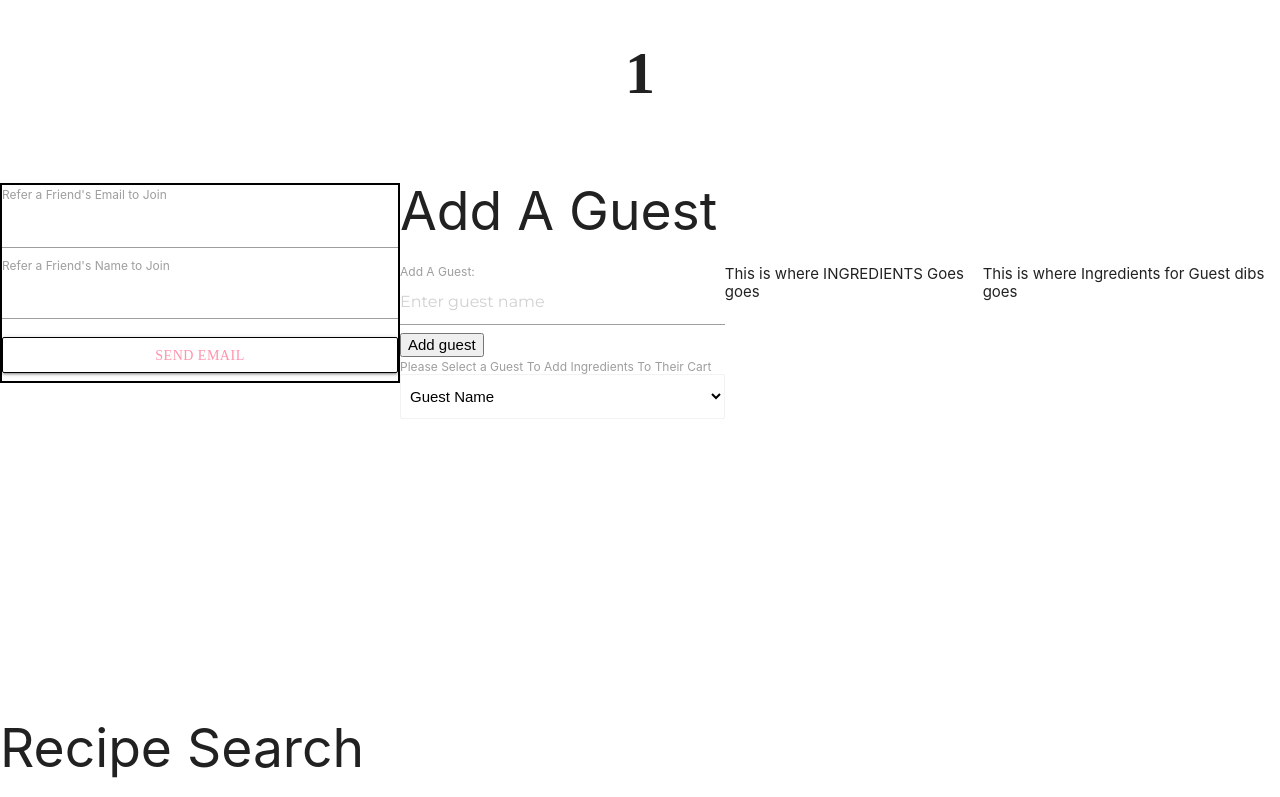
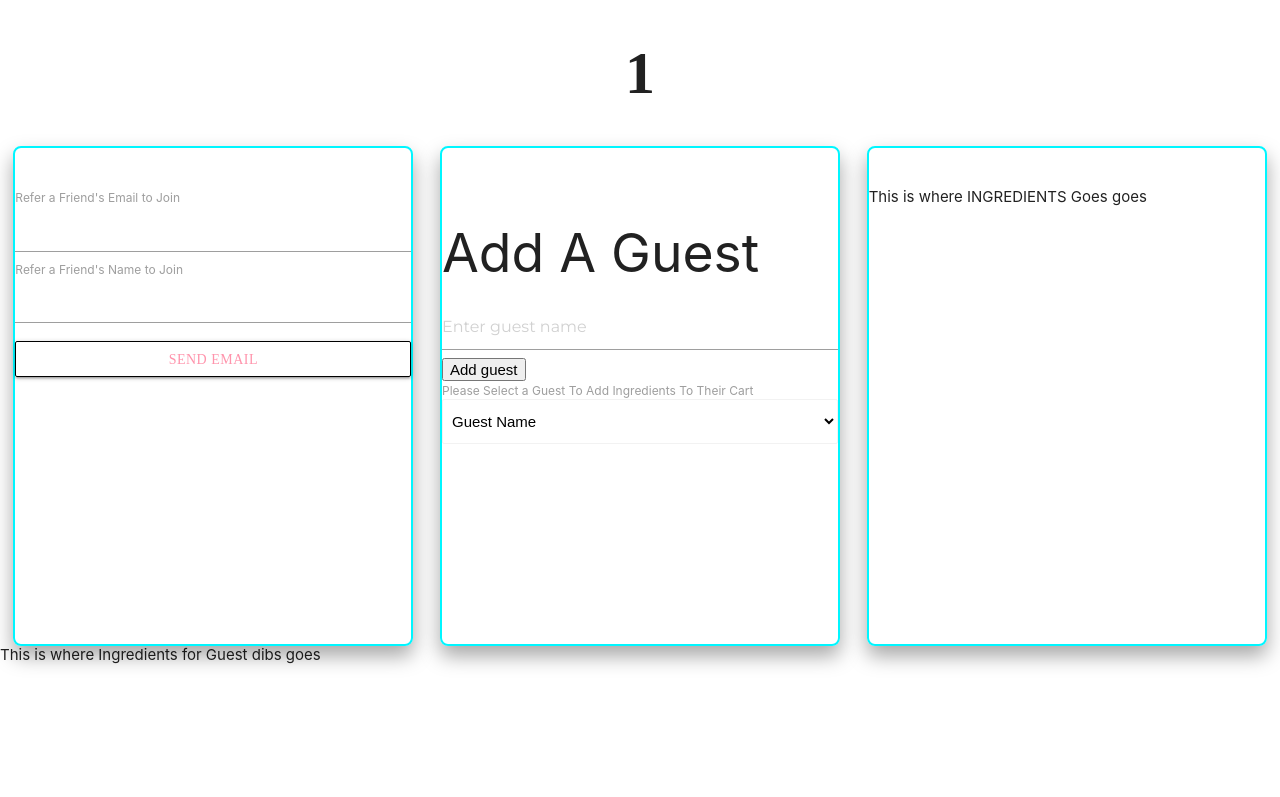
Before and after one commit to whats-for-dinner-juno/teamFoodie, a React (Create React App) app: page /dashboard/1 in a window 1280 px wide. Shown: the top 797 px of the page. Built offline with nearby package versions, Linux system fonts and the light colour scheme; a web font is replaced by a local one.

Commit message:
fixing router and styled

```diff
--- a/src/components/HomePage.js
+++ b/src/components/HomePage.js
@@ -7,6 +7,7 @@ import {
 } from "react-router-dom";
 import Account from "./authenication/Account";
 import Referral from "./Referral";
+
 
 class HomePage extends Component {
   render() {
--- a/src/components/partyGroup/PartyEntry.js
+++ b/src/components/partyGroup/PartyEntry.js
@@ -23,7 +23,7 @@ class PartyEntry extends Component {
         return(
             <div>
                 <div>
-                    <button className="btn " onClick={this.signOut}>sign out</button>
+                    <button className="btn signOut" onClick={this.signOut}>sign out</button>
                     <h1>Welcome to Whats for Dinner</h1>
                     {/* <PartyName /> */}
                 </div>
--- a/src/components/partyGroup/PartyInvites.js
+++ b/src/components/partyGroup/PartyInvites.js
@@ -37,11 +37,11 @@ class PartyInvites extends Component {
             <Fragment>
                 <h1>{this.props.match.params.partyName}</h1>
                 <div className="flexGrid">
-                    <div><Referral partyName={this.props.match.params.partyName} /></div>
-                    <div className="listOfGuests">
+                    <div className="dashboardInfo"><Referral partyName={this.props.match.params.partyName} /></div>
+                    <div className="listOfGuests dashboardInfo">
                         <h2>Add A Guest</h2>
                         <form action="">
-                        <label htmlFor="addGuest" className="labelBorder">Add A Guest:</label>
+                        <label htmlFor="addGuest" className="labelBorder"></label>
                         {/* Below input adds guest to guest array on event object in Firebase. */}
                             <input
                             onChange={this.handleChange}
@@ -71,16 +71,16 @@ class PartyInvites extends Component {
                         </form>
                     </div>
 
-                    <div className="listOfIngredients">This is where INGREDIENTS Goes goes</div>
-                    <div className="listOfIngredientsAndGuest">This is where Ingredients for Guest dibs goes</div>
+                    <div className="listOfIngredients dashboardInfo">This is where INGREDIENTS Goes goes</div>
                 </div>
+                <div className="listOfIngredientsAndGuest">This is where Ingredients for Guest dibs goes</div>
 
                 <div className="searchRecipes">
                     <Search />
                 </div>
-                <Switch>
+                {/* <Switch>
                 <Route path="/meal/:idMeal" component={RecipeDetails}/>
-                </Switch>
+                </Switch> */}
             </Fragment>
         )
     }
--- a/src/styles/sass/_authenication.scss
+++ b/src/styles/sass/_authenication.scss
@@ -62,3 +62,6 @@ p {
 .signInBtn:hover:before {
     height: 210%;
 }
+.signOut {
+    margin: 0 auto;
+}
--- a/src/styles/sass/_party.scss
+++ b/src/styles/sass/_party.scss
@@ -4,10 +4,12 @@
     align-items: center;
 }
 .partyPost {
+    display: flex;
+    flex-wrap: wrap;
+    justify-content: center;
     width: 150px;
     height: 150px;
     margin: 0 15px;
-    padding: 0 20px;
     border: 2px solid $secondColor;
     color: black;
     font: 400 2rem $bodyFont;
@@ -15,8 +17,7 @@
         font-size: 1.5rem;
         background: none;
         border: none;
-        margin: 0;
-        padding: 0;
+        color: pink;
 
     }
 }
@@ -32,11 +33,9 @@
 .partyNameContent {
     font: 400 1.4rem $bodyFont;
 }
-.partyForm,
-.refForm {
-    border: 2px solid black;
+.partyForm {
     width: 400px;
-    height: 200px;
+    height: 400px;
     margin: 0 auto;
 }
 .btnSubmit,
@@ -59,3 +58,13 @@
 select {
     display: block;
 }
+
+.dashboardInfo {
+    width: 400px;
+    height: 500px;
+    padding: 40px 0;
+    margin: 0 auto;
+    border: 2px solid $firstColor;
+    box-shadow: 0px 10px 20px 0px rgba(0,0,0,0.35);
+	border-radius: 8px;
+}
```
Also changed, not shown: src/assets/teacup.jpg (added).
